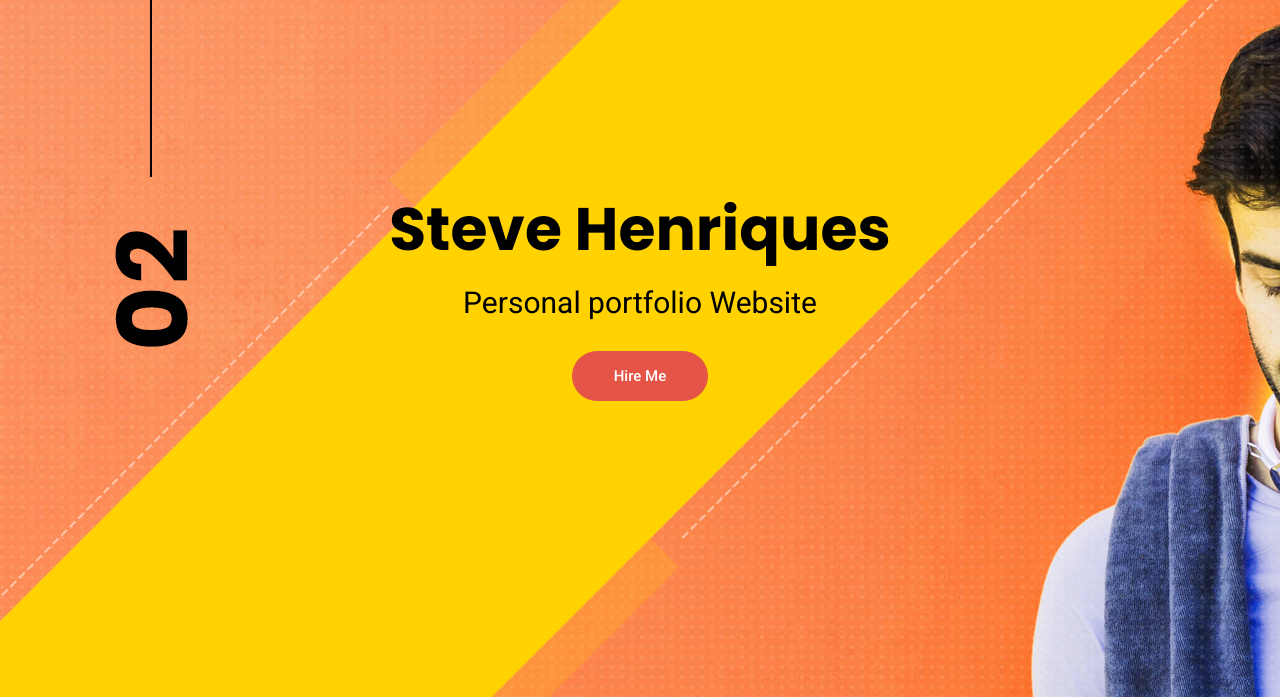
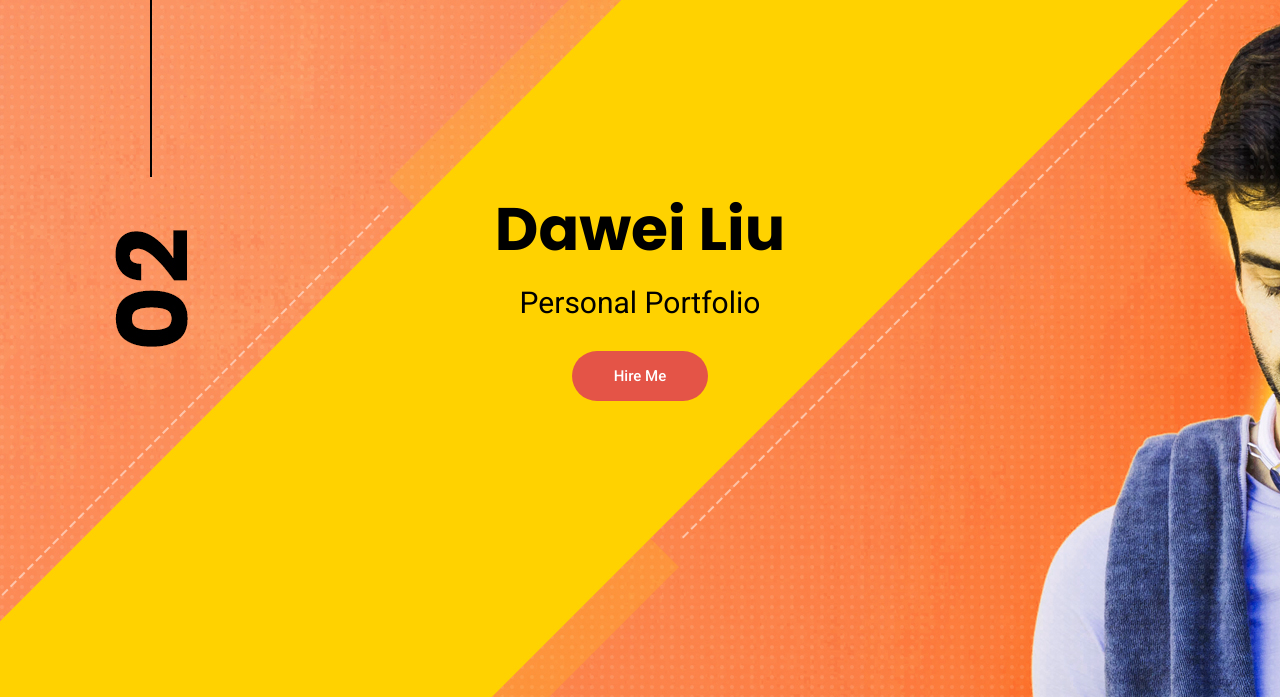
Before and after one commit to dawei-liu/dawei-liu.github.io, a plain HTML site: page index.html in a window 1280 px wide. Shown: the part 103-802 px from the top of the page. Drawn offline with Linux system fonts and the light colour scheme; some packages are replaced by stand-ins of ours.

Commit message:
template slight edit

```diff
--- a/index.html
+++ b/index.html
@@ -6,7 +6,7 @@
 	<meta charset="utf-8">
 	<meta name="viewport" content="width=device-width, initial-scale=1, shrink-to-fit=no">
 	<link rel="icon" href="img/favicon.png" type="image/png">
-	<title>Steve Portfolio</title>
+	<title>Dawei Liu</title>
 	<!-- Bootstrap CSS -->
 	<link rel="stylesheet" href="css/bootstrap.css">
 	<link rel="stylesheet" href="vendors/linericon/style.css">
@@ -77,8 +77,8 @@
 			<div class="container">
 				<div class="row fullscreen d-flex align-items-center">
 					<div class="banner-content col-lg-12 justify-content-center">
-						<h1>Steve Henriques</h1>
-						<h3>Personal portfolio Website</h3>
+						<h1>Dawei Liu</h1>
+						<h3>Personal Portfolio</h3>
 						<a href="#" class="primary-btn">Hire Me</a>
 					</div>
 				</div>
@@ -88,8 +88,8 @@
 			<div class="container">
 				<div class="row fullscreen d-flex align-items-center">
 					<div class="banner-content col-lg-12 justify-content-center">
-						<h1>Steve Henriques</h1>
-						<h3>Personal portfolio Website</h3>
+						<h1>Dawei Liu</h1>
+						<h3>Personal Portfolio</h3>
 						<a href="#" class="primary-btn">Hire Me</a>
 					</div>
 				</div>
@@ -99,8 +99,8 @@
 			<div class="container">
 				<div class="row fullscreen justify-content-endd-flex align-items-center">
 					<div class="banner-content col-lg-12 justify-content-center">
-						<h1>Steve Henriques</h1>
-						<h3>Personal portfolio Website</h3>
+						<h1>Dawei Liu</h1>
+						<h3>Personal Portfolio</h3>
 						<a href="#" class="primary-btn">Hire Me</a>
 					</div>
 				</div>
```
